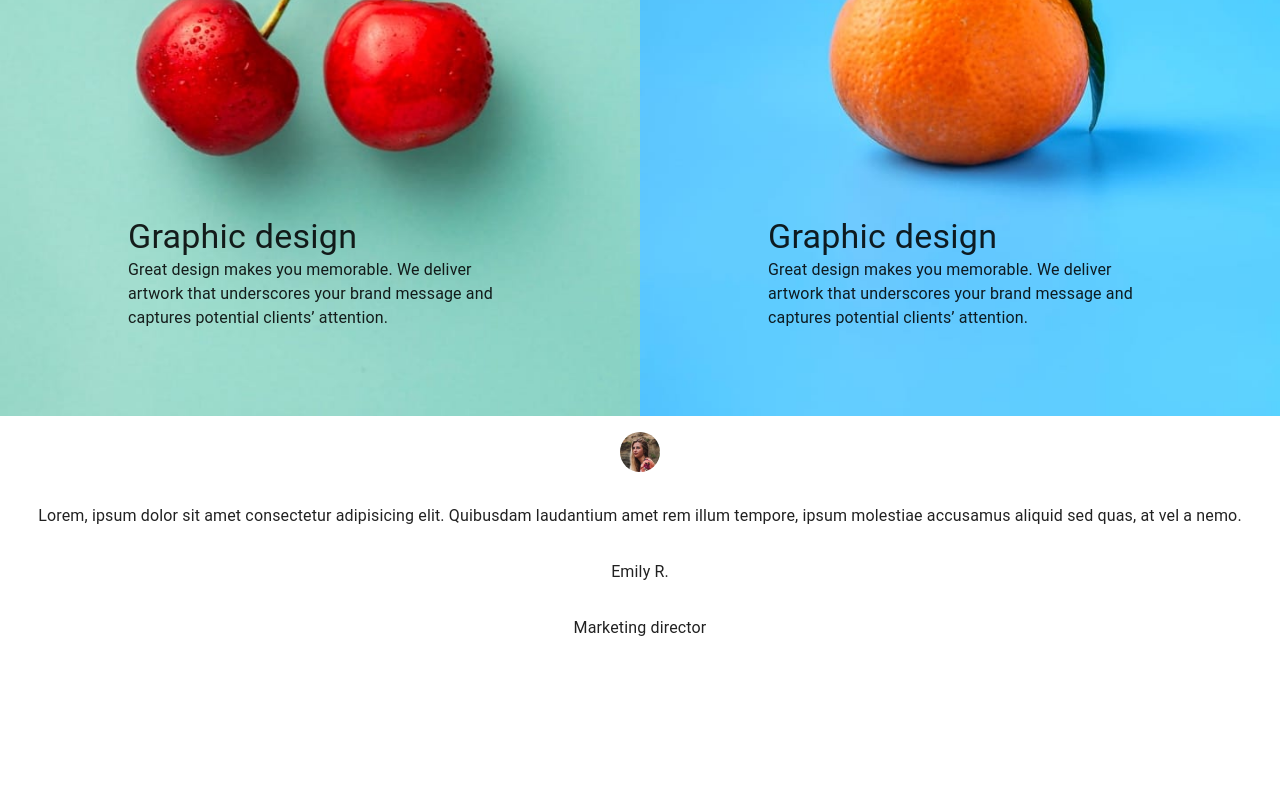
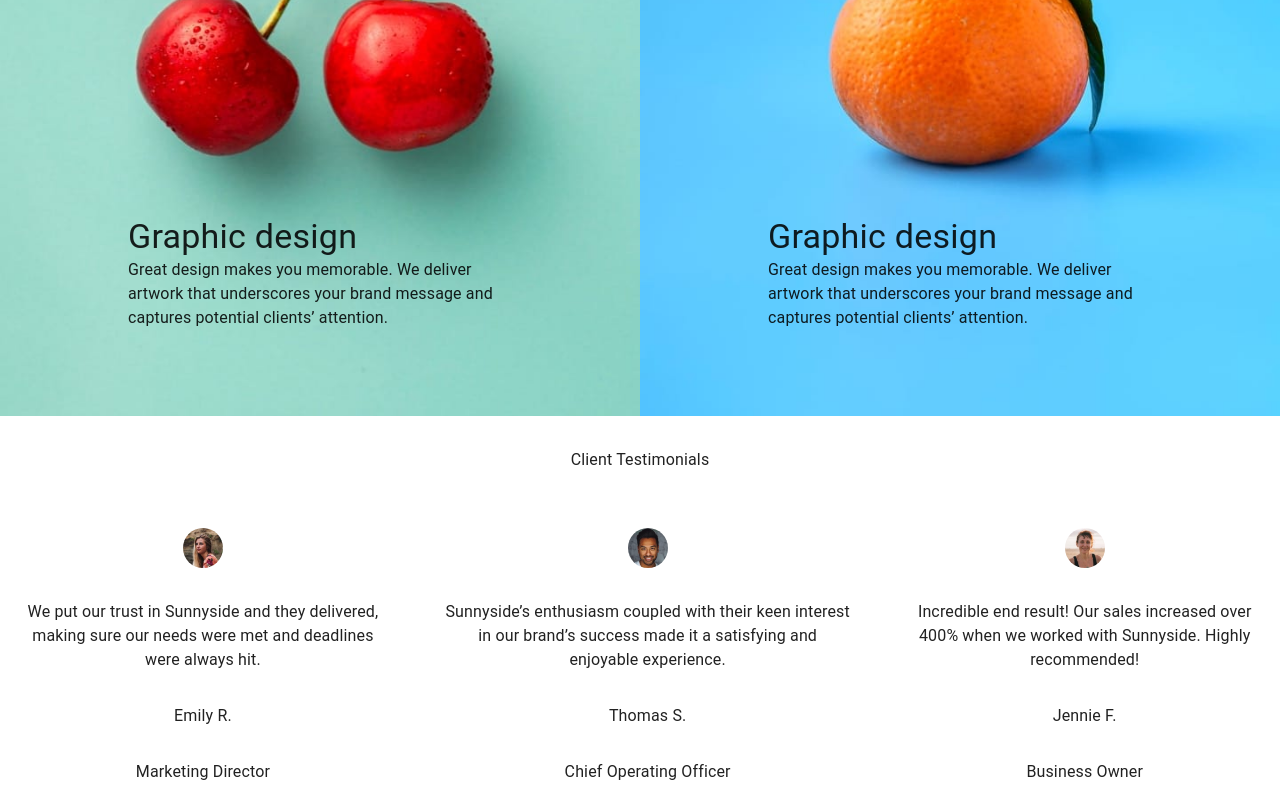
Before and after one commit to meyoh-23/sunnyhills-landing-page, a React (Create React App) app: page / in a window 1280 px wide. Shown: the part 1971-2771 px from the top of the page. Before the commit the page ends 2627 px from the top, so only its background shows below. Built offline with nearby package versions, Linux system fonts and the light colour scheme.

Commit message:
laid out the testimonials

```diff
--- a/src/components/Testimonial.jsx
+++ b/src/components/Testimonial.jsx
@@ -1,11 +1,46 @@
-import { Box } from '@mui/material'
+import { Box, Typography } from '@mui/material'
 import React from 'react'
 import TestimonialCard from './utils/TestimonialCard'
+import { testimonials } from '../assets/data'
 
 function Testimonial() {
   return (
-    <Box>
-      <TestimonialCard/>
+    <Box sx={{
+      mt: 4,
+      display: "flex",
+      flexDirection: "column",
+      alignItems: "center",
+      gap: 5,
+    }}>
+      <Typography
+      sx={{
+        textAlign: "center",
+        textTransform: "capitalize",
+      }}
+      >
+        Client testimonials
+      </Typography>
+      <Box sx={{
+        display: "flex",
+        flexDirection: {
+          xs: "column",
+          md: "row",
+        },
+        alignItems: "center",
+        gap: 2.25,
+      }}>
+        {
+          testimonials.map((item) => {
+            return <TestimonialCard
+            key={item.id}
+            comment={item.comment}
+            image={item.image}
+            role={item.role}
+            name={item.name}
+            />
+          })
+        }
+      </Box>
     </Box>
   )
 }
--- a/src/components/utils/TestimonialCard.jsx
+++ b/src/components/utils/TestimonialCard.jsx
@@ -1,7 +1,6 @@
 import { Avatar, Box, Typography } from '@mui/material';
 import React from 'react';
-import emily from "./../../assets/images/image-emily.jpg"
-function TestimonialCard() {
+function TestimonialCard(props) {
   return (
     <Box
     sx={{
@@ -16,24 +15,24 @@ function TestimonialCard() {
         <Box sx={{
             mx: "auto"
         }}>
-            <Avatar src={emily}/>
+            <Avatar src={props.image}/>
         </Box>
         <Typography
         variant='p'
         sx={{
             textAlign: "center",
         }}>
-            Lorem, ipsum dolor sit amet consectetur adipisicing elit. Quibusdam laudantium amet rem illum tempore, ipsum molestiae accusamus aliquid sed quas, at vel a nemo.
+            { props.comment }
         </Typography>
         <Typography sx={{
             textAlign: "center"
         }}>
-            Emily R.
+            { props.name }
         </Typography>
         <Typography sx={{
             textAlign: "center"
         }}>
-            Marketing director
+            { props.role }
         </Typography>
     </Box>
   )
```
